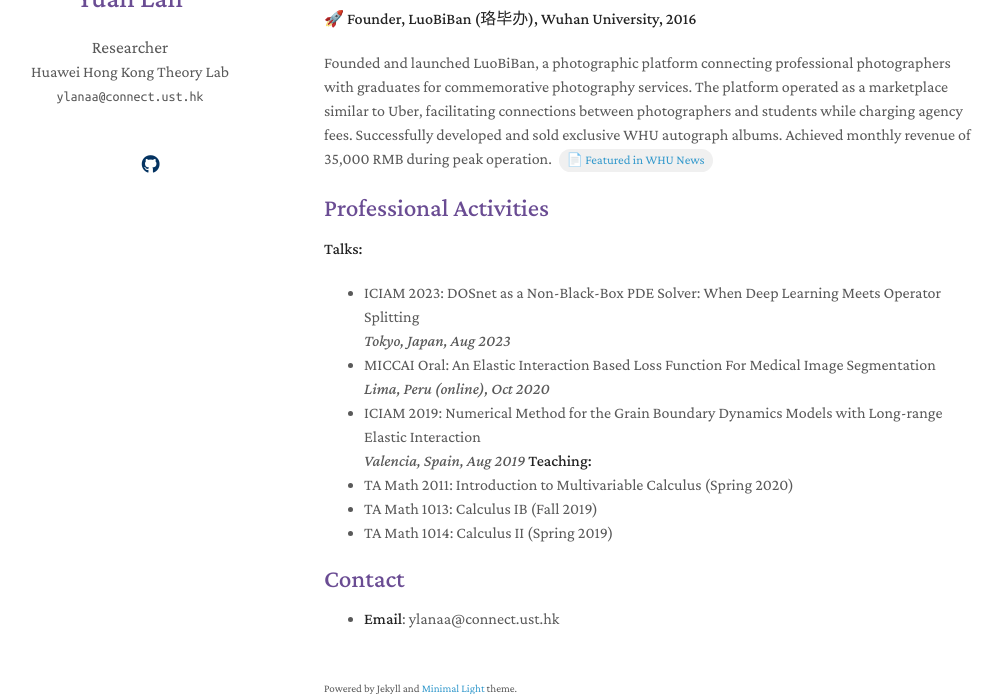
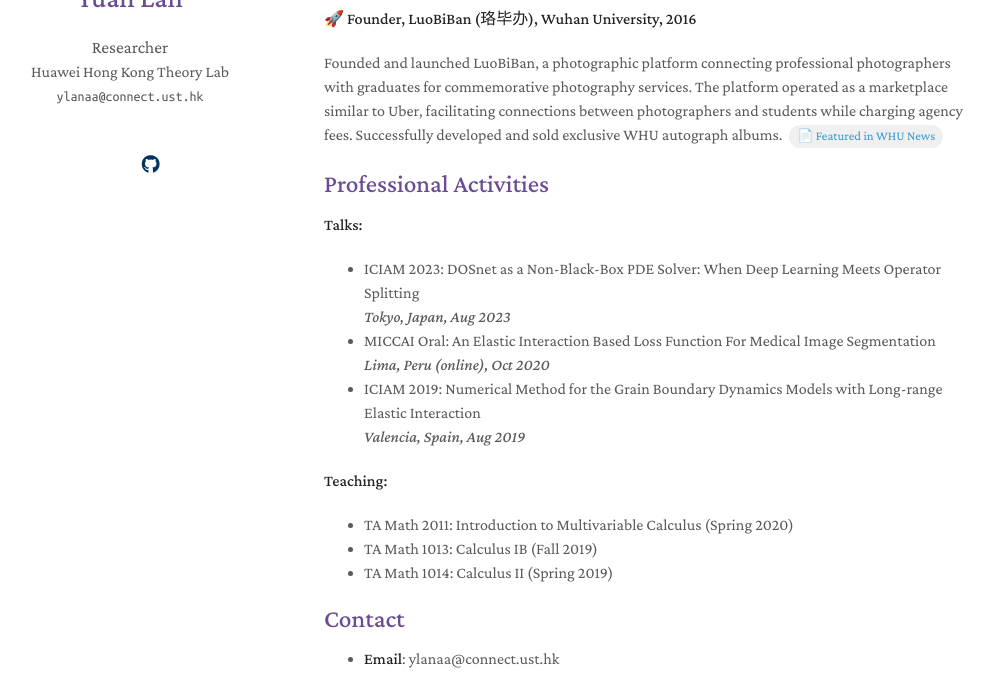
Before and after one commit to charrywhite/charrywhite.github.io, a Jekyll site: the page built from index.md, in a window 1280 px wide and 900 px high, scrolled down 1578 px, cut to the strip 206-900 px from the top of the window. Shown: the whole strip, without its empty margins (146-1149 px from the left). Built offline with Jekyll 4.4.1, drawn with Linux system fonts in a browser that asks for light colours; nearby versions of some CDN libraries; a style sheet for code colours, icons or effects is not loaded; our own code applies the rules of GitHub Pages for plain Markdown files.

Commit message:
Update index.md

```diff
--- a/index.md
+++ b/index.md
@@ -70,7 +70,7 @@
 ## Student Entrepreneurship
 🚀 **Founder, LuoBiBan (珞毕办), Wuhan University, 2016**
 
-Founded and launched LuoBiBan, a photographic platform connecting professional photographers with graduates for commemorative photography services. The platform operated as a marketplace similar to Uber, facilitating connections between photographers and students while charging agency fees. Successfully developed and sold exclusive WHU autograph albums. Achieved monthly revenue of 35,000 RMB during peak operation. <span style="display: inline-block; margin: 2px 4px; padding: 2px 8px; background-color: #f0f0f0; border-radius: 12px; font-size: 0.8em; color: #333; text-decoration: none;">📄 [Featured in WHU News](https://en.whu.edu.cn/info/1050/2404.htm)
+Founded and launched LuoBiBan, a photographic platform connecting professional photographers with graduates for commemorative photography services. The platform operated as a marketplace similar to Uber, facilitating connections between photographers and students while charging agency fees. Successfully developed and sold exclusive WHU autograph albums.  <span style="display: inline-block; margin: 2px 4px; padding: 2px 8px; background-color: #f0f0f0; border-radius: 12px; font-size: 0.8em; color: #333; text-decoration: none;">📄 [Featured in WHU News](https://en.whu.edu.cn/info/1050/2404.htm)
 
 ## Professional Activities
 **Talks:**
@@ -80,6 +80,7 @@
   *Lima, Peru (online), Oct 2020*
 - ICIAM 2019: Numerical Method for the Grain Boundary Dynamics Models with Long-range Elastic Interaction
   *Valencia, Spain, Aug 2019*
+
 **Teaching:**
 - TA Math 2011: Introduction to Multivariable Calculus (Spring 2020)
 - TA Math 1013: Calculus IB (Fall 2019)
```
